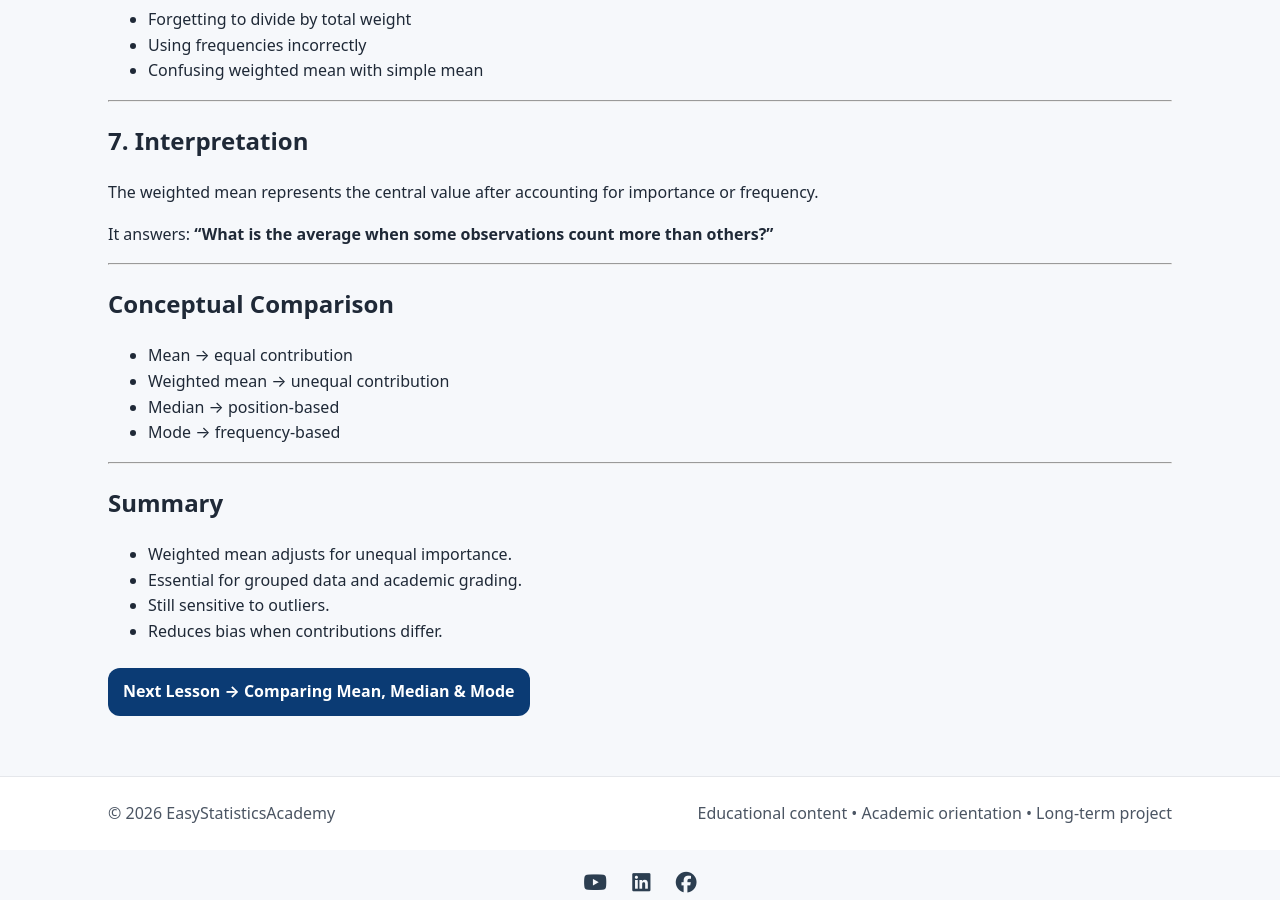
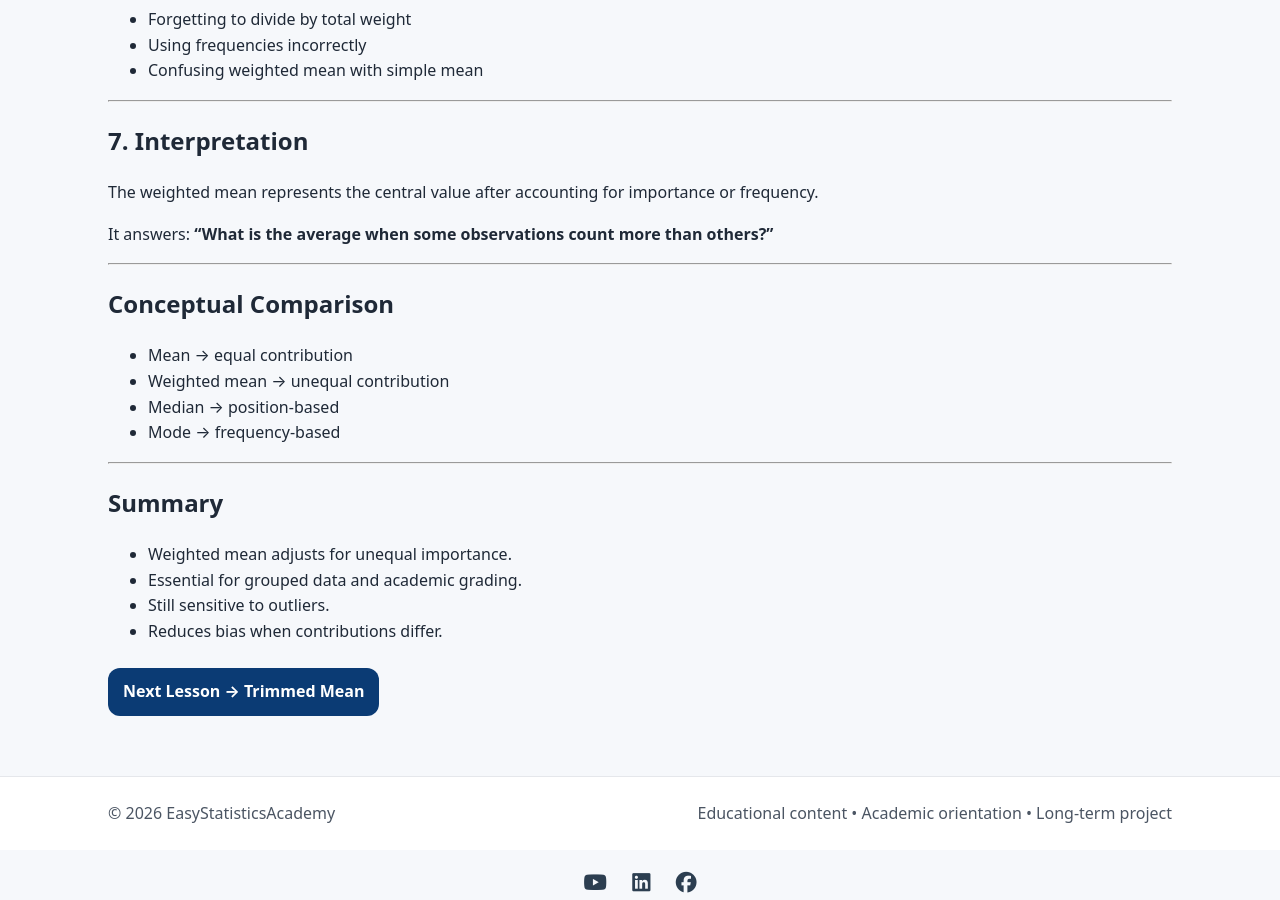
Before and after one commit to ammar-homaida-statistics/easystatisticsacademy, a Jekyll site: the page built from descriptive/center/weighted-mean/index.md, in a window 1280 px wide and 900 px high, scrolled down 1912 px. Built offline with Jekyll 4.4.1, drawn with Linux system fonts in a browser that asks for light colours.

Commit message:
fix order

```diff
--- a/descriptive/center/weighted-mean/index.md
+++ b/descriptive/center/weighted-mean/index.md
@@ -186,8 +186,8 @@ sidebar: false
 </section>
 
 <section class="section section-slim">
-  <a class="btn" href="/descriptive/center/comparing-mean-median-mode/">
-    Next Lesson → Comparing Mean, Median & Mode
+  <a class="btn" href="/descriptive/center/trimmed-mean/">
+    Next Lesson → Trimmed Mean
   </a>
 </section>
 
```
